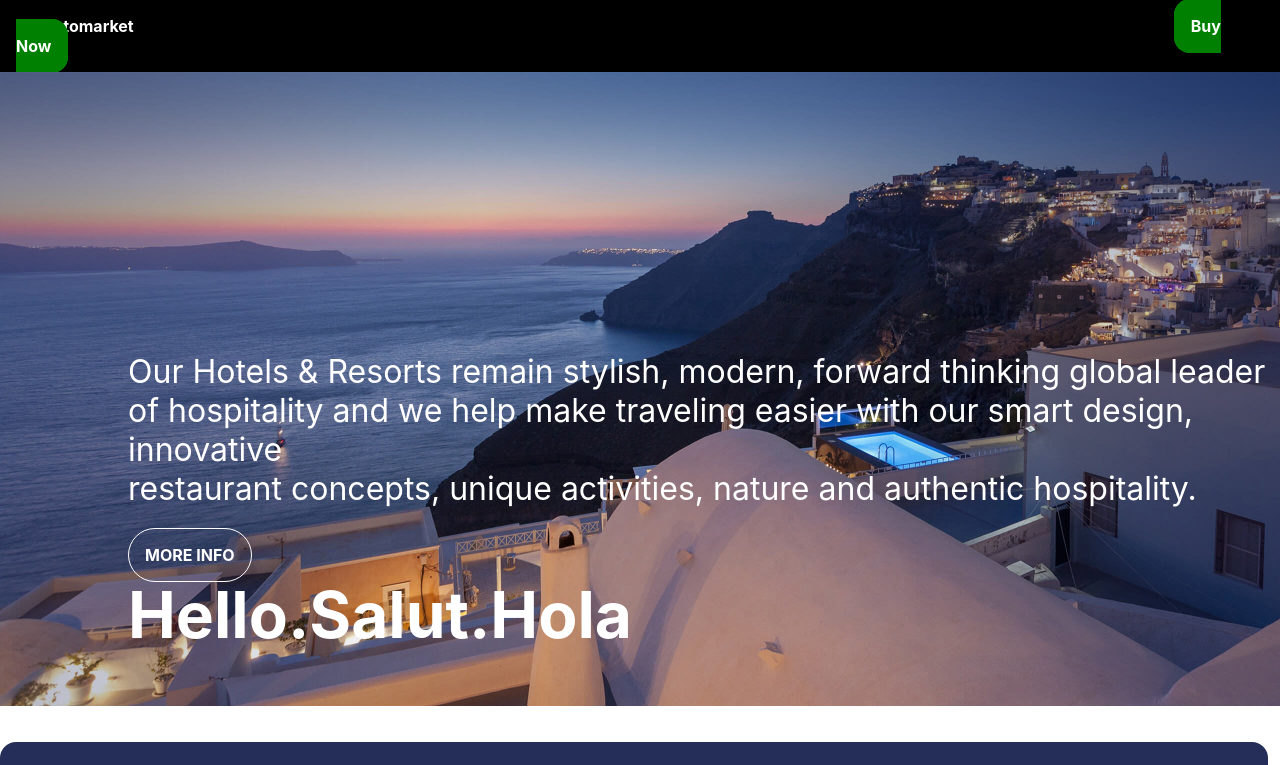
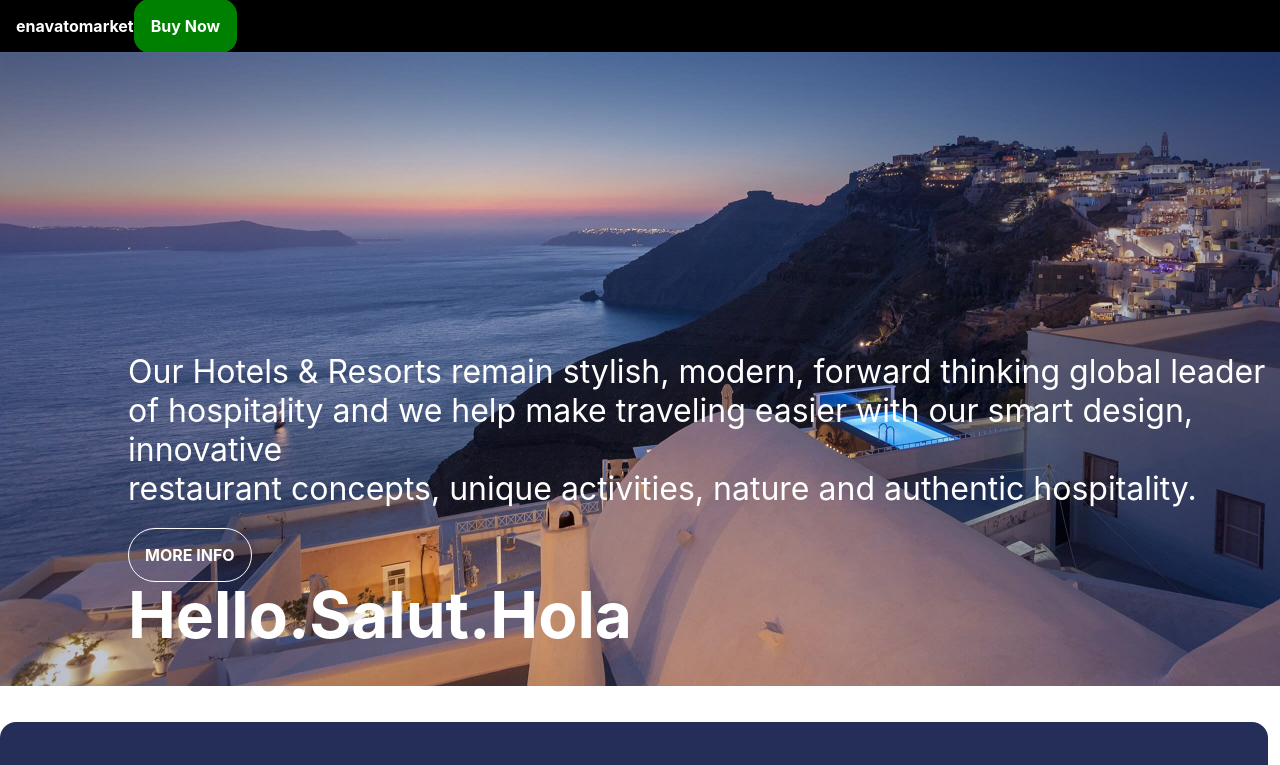
Before and after one commit to zeeyan23/ReactTask, a React (Vite) app: page / in a window 1280 px wide. Shown: the top 765 px of the page. Built offline with nearby package versions, Linux system fonts and the light colour scheme.

Commit message:
first commit

```diff
--- a/src/components/Header.module.css
+++ b/src/components/Header.module.css
@@ -24,7 +24,7 @@
     background-color: green;
     padding: 1rem;
     border-radius: 1em;
-    margin-left: 67em;
+    /* margin-left: 67em; */
 }
 
 /* div .image{
@@ -46,8 +46,8 @@
     }
 } */
 
-@media only screen and (min-width:1024px){
+/* @media only screen and (min-width:1024px){
     nav .buynowBtn{
         margin-left: 65em;
     }
-}
+} */
```
